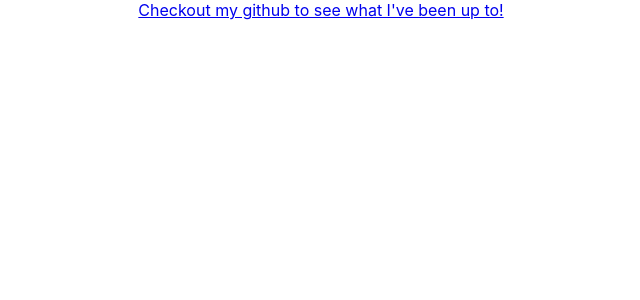
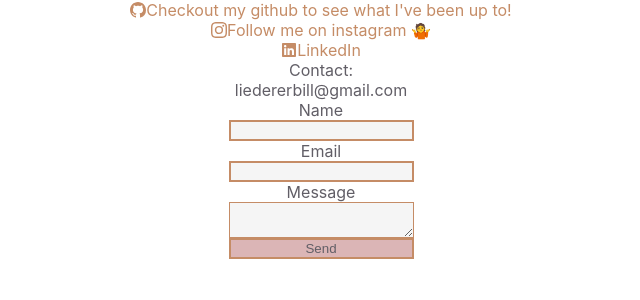
Before and after one commit to wliederer/catdilf, a React (Create React App) app: page / in a window 1280 px wide. Shown: the top 300 px of the page, without its empty margins (319-959 px from the left). Built offline with nearby package versions, Linux system fonts and the light colour scheme; no server answers.

Commit message:
about page

```diff
--- a/package.json
+++ b/package.json
@@ -3,11 +3,13 @@
   "version": "0.1.0",
   "private": true,
   "dependencies": {
+    "@emailjs/browser": "^3.6.2",
     "@testing-library/jest-dom": "^5.16.4",
     "@testing-library/react": "^13.3.0",
     "@testing-library/user-event": "^13.5.0",
     "react": "^18.2.0",
     "react-dom": "^18.2.0",
+    "react-icons": "^4.4.0",
     "react-router-dom": "^6.3.0",
     "react-scripts": "5.0.1",
     "web-vitals": "^2.1.4"
@@ -35,5 +37,8 @@
       "last 1 firefox version",
       "last 1 safari version"
     ]
+  },
+  "devDependencies": {
+    "prettier": "^2.7.1"
   }
 }
--- /dev/null
+++ b/src/components/about/index.css
@@ -0,0 +1,57 @@
+.root {
+  display: flex;
+  flex-direction: column;
+  justify-content: center;
+}
+.links {
+  justify-content: center;
+
+  display: flex;
+  color: #c58c66;
+  text-decoration: none;
+  align-items: center;
+  flex-direction: row;
+  padding-top: 4;
+}
+.links div {
+  font-size: 12;
+  margin-left: 4;
+}
+.contact {
+  color: #615e66;
+  margin-top: 10;
+  margin-bottom: 10;
+}
+.form {
+  display: flex;
+  flex-direction: column;
+  font-size: 14;
+  color: #615e66;
+  width: 300;
+  margin-left: auto;
+  margin-right: auto;
+}
+.form input {
+  color: #615e66;
+  height: 20;
+  border-radius: 5;
+  border-width: 1;
+  border-color: #c58c66;
+  border-style: solid;
+}
+.form textarea {
+  height: 100;
+  border-radius: 5;
+  border-width: 1;
+  background-color: #f5f5f5;
+  border-color: #c58c66;
+}
+.button {
+  height: 20;
+  width: 100;
+  margin-top: 10;
+  background-color: #dbb5b6;
+}
+.button :hover :focus :active {
+  background-color: #e8e8e8;
+}
--- a/src/components/about/index.js
+++ b/src/components/about/index.js
@@ -1,16 +1,81 @@
-import React from "react";
+import React, { useRef } from "react";
+import emailjs from "@emailjs/browser";
+import { BsGithub, BsInstagram } from "react-icons/bs";
+import { FaLinkedin } from "react-icons/fa";
+import "./index.css";
 
+const SERVICE_ID = process.env.REACT_APP_SERVICE_ID;
+const TEMPLATE_ID = process.env.REACT_APP_TEMPLATE_ID;
+const PUBLIC_KEY = process.env.REACT_APP_PUBLIC_KEY;
 
 const About = () => {
+  const form = useRef();
+
+  const sendEmail = (e) => {
+    e.preventDefault();
+
+    emailjs.sendForm(SERVICE_ID, TEMPLATE_ID, form.current, PUBLIC_KEY).then(
+      (result) => {
+        console.log(result.text);
+      },
+      (error) => {
+        console.log(error.text);
+      }
+    );
+  };
   return (
+    <div className="root">
       <div>
-            <div>
-                <a href="https://github.com/wliederer">
+        <a href="https://github.com/wliederer" className="links">
+          <BsGithub />
           <div>Checkout my github to see what I've been up to!</div>
         </a>
       </div>
+      <div>
+        <a
+          href="https://www.instagram.com/simplybilliam/?hl=en"
+          className="links"
+        >
+          <BsInstagram />
+          <div>Follow me on instagram 🤷 </div>
+        </a>
       </div>
-    )
-}
+      <div>
+        <a
+          href="https://www.linkedin.com/in/william-liederer-a76a5568/"
+          className="links"
+        >
+          <FaLinkedin />
+          <div>LinkedIn</div>
+        </a>
+      </div>
+      <div className="contact">
+        <div>Contact:</div>
+        <div>liedererbill@gmail.com</div>
+      </div>
+      <form ref={form} onSubmit={sendEmail} className="form">
+        <label>Name</label>
+        <input
+          type="text"
+          name="from_name"
+          id="from_name"
+          style={{ backgroundColor: "#F5F5F5" }}
+          required={true}
+        />
+        <label>Email</label>
+        <input
+          type="email"
+          name="reply_to"
+          id="reply_to"
+          style={{ backgroundColor: "#F5F5F5" }}
+          required={true}
+        />
+        <label>Message</label>
+        <textarea name="message" id="message" required={true} />
+        <input className="button" type="submit" value="Send" />
+      </form>
+    </div>
+  );
+};
 
 export default About;
```
Also changed, not shown: .prettierrc.json (added), 1 other file (tests, documents, lock files or other folders). Lines whose indentation alone changed are shown as unchanged.
